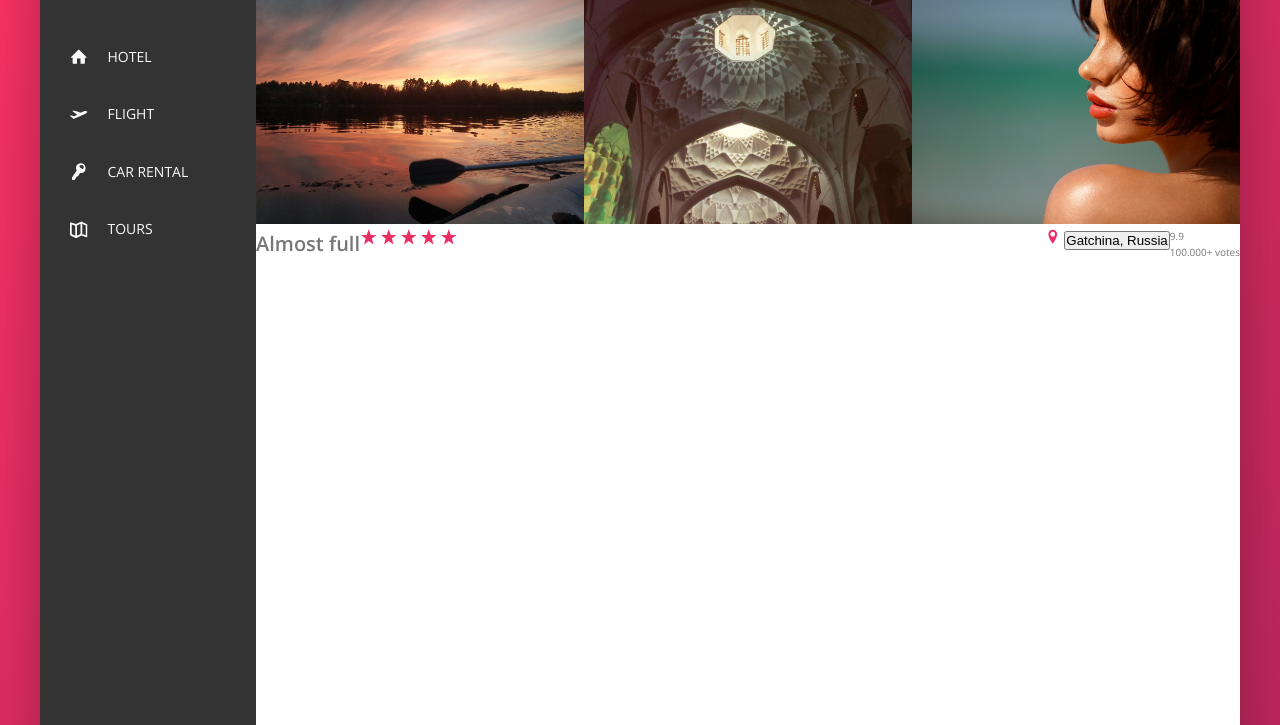
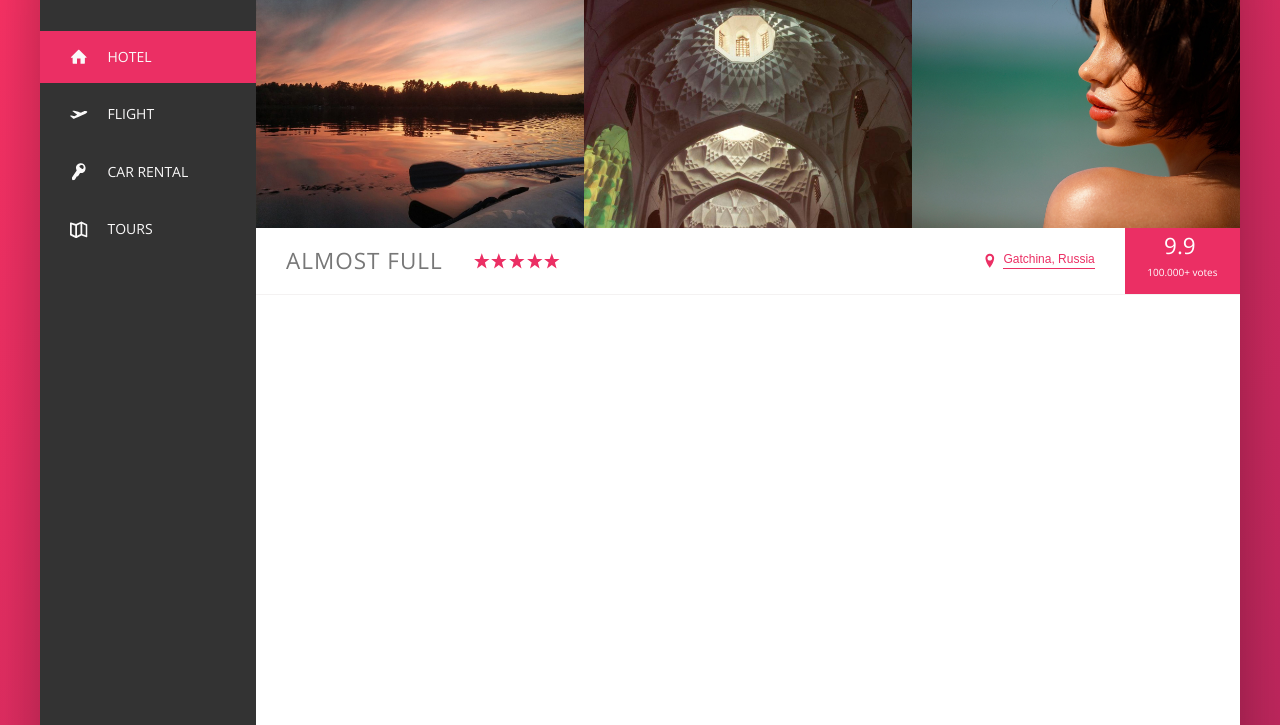
Before and after one commit to UncleTolya/css_flex_test, a website: page index.html in a window 1280 px wide. Shown: the part 153-878 px from the top of the page. Drawn offline with nearby package versions, Linux system fonts and the light colour scheme.

Commit message:
hotel view

```diff
--- a/index.html
+++ b/index.html
@@ -45,7 +45,7 @@
         <div class="content">
             <nav class="sidebar">
                 <ul class="side-nav">
-                    <li class="side-nav__item">
+                    <li class="side-nav__item side-nav__item--active">
                         <a href="#" class="side-nav__link">
                             <svg class="side-nav__icon">
                                 <use xlink:href="img/sprite.svg#icon-home"/>
--- a/sass/_components.scss
+++ b/sass/_components.scss
@@ -195,8 +195,13 @@
 .gallery {
   display: flex;
 
+  &__item {
+
+  }
+
   &__photo {
     width: 100%;
+    height: 100%;
   }
 }
 
@@ -205,35 +210,102 @@
 
 .overview {
   display: flex;
+  border-bottom: 1px solid var(--color-grey-light-2);
+  align-items: center;
+
+  & > * {
+    align-self: stretch;
+    align-items: center;
+  }
 
   &__heading {
-
+    font-size: 2.25rem;
+    font-weight: 300;
+    text-transform: uppercase;
+    letter-spacing: 1px;
+    padding: 1.5rem 3rem;
   }
 
   &__stars {
     margin-right: auto;
+    display: flex;
   }
 
   &__location {
-
+    font-size: 1.2rem;
+    display: flex;
+    align-items: center;
   }
 
   &__icon-star,
   &__icon-location {
-    width: 1.75rem;
+    width: 1.76rem;
     height: 1.75rem;
     fill: var(--color-primary);
   }
 
+  &__icon-location {
+    margin-right: .5rem;
+  }
+
   &__rating {
-
+    background-color: var(--color-primary);
+    color: #fff;
+    margin-left: 3rem;
+    display: flex;
+    flex-direction: column;
+    align-items: center;
+    padding: 0 2.25rem;
   }
 
   &__rating-average {
-
+    font-size: 2.25rem;
+    font-weight: 300;
+    margin-right: .5rem;
   }
 
   &__rating__count {
-
+    text-transform: uppercase;
   }
 }
+
+///////////////////////////////////////////
+////////////// BUTTON-INLINE
+
+.btn-inline {
+  border: none;
+  color: var(--color-primary);
+  font-size: inherit;
+  border-bottom: 1px solid currentColor;
+  padding-bottom: 2px;
+  display: inline-block;
+  background-color: transparent;
+  cursor: pointer;
+  transition: all .2s;
+
+  &:hover {
+    color: var(--color-grey-dark-1);
+    animation: pulsate .5s infinite;
+  }
+
+  &:focus {
+    outline: none;
+  }
+}
+
+@keyframes pulsate {
+  0% {
+    transform: scale(1);
+    box-shadow: none;
+  }
+
+  50% {
+    transform: scale(1.05);
+    box-shadow: 0 1rem 4rem rgba(0,0,0,.25);
+  }
+
+  100% {
+    transform: scale(1);
+    box-shadow: none;
+  }
+}
--- a/sass/_layout.scss
+++ b/sass/_layout.scss
@@ -13,7 +13,7 @@
   font-size: 1.4rem;
   height: 7rem;
   background-color: #fff;
-  border-bottom: var(--color-grey-light-2);
+  border-bottom: 1px solid var(--color-grey-light-2);
 
   display: flex;
   justify-content: space-between;
```
Also changed, not shown: css/style.css.
